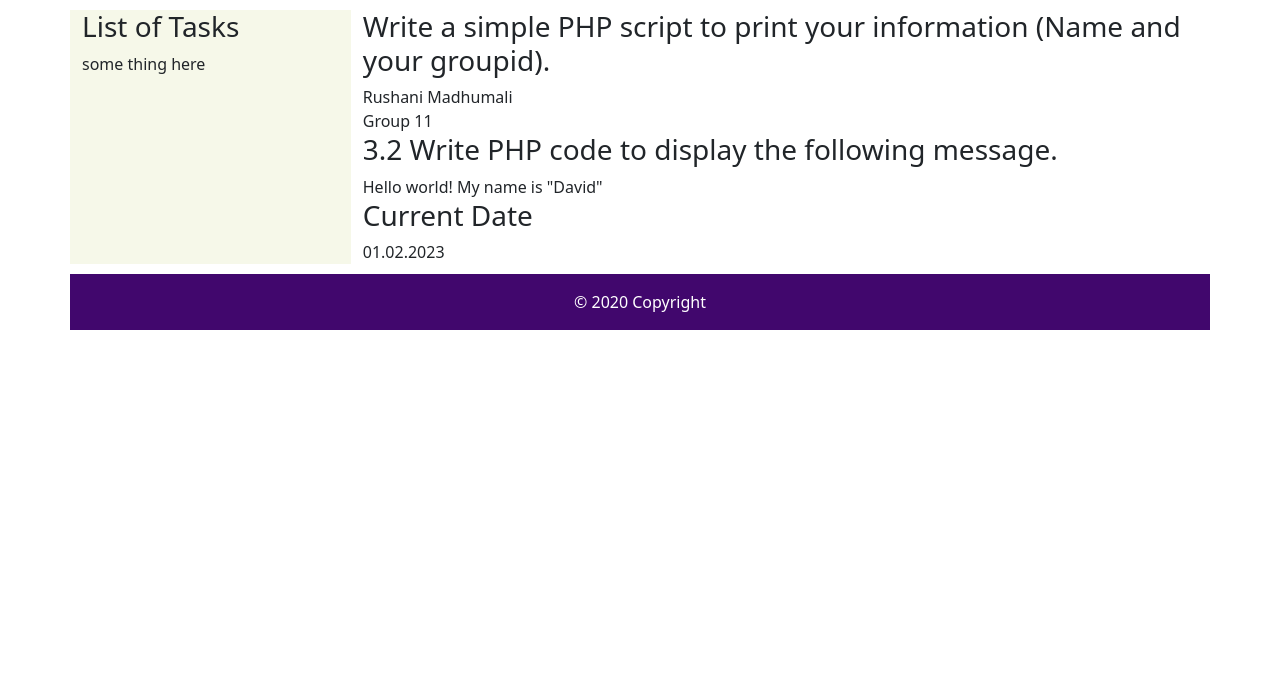
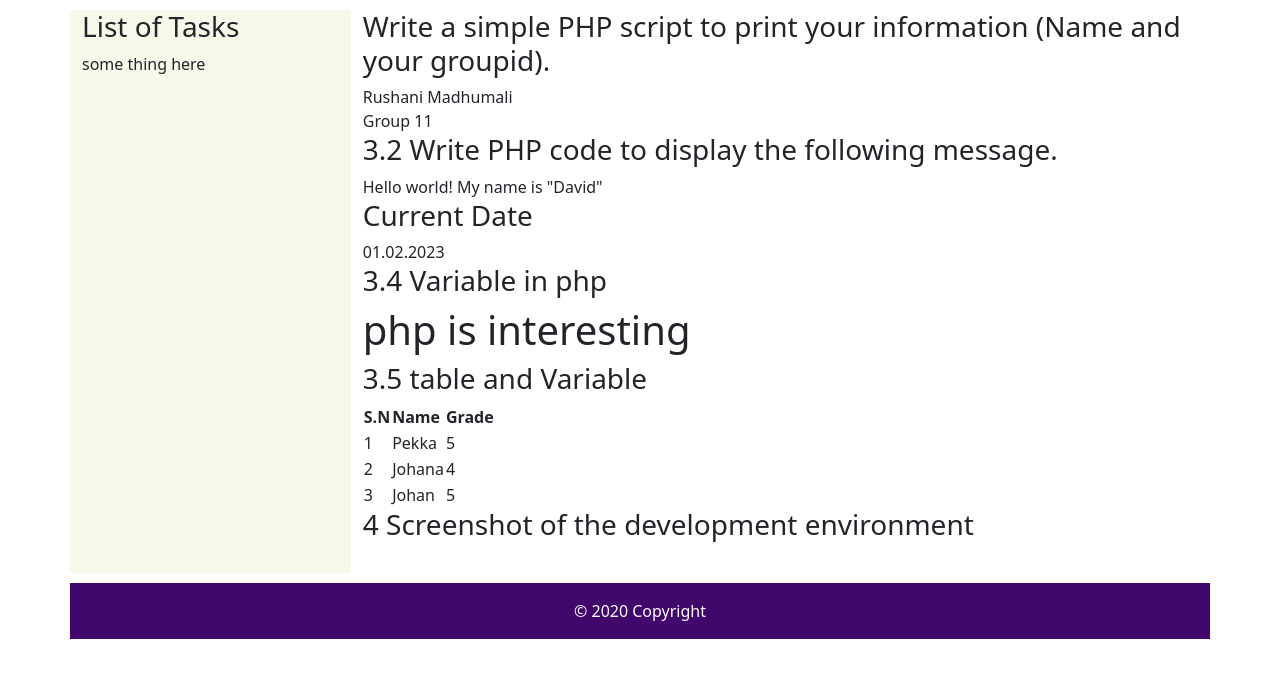
Before and after one commit to rushani22000/hrm_tasks, a PHP site: page /ex1.php in a window 1280 px wide. Shown: the part 56-734 px from the top of the page. Run offline with PHP 8.4, Linux system fonts and the light colour scheme; data that the repository does not hold is empty.

Commit message:
add some chenges

```diff
--- a/layout/ex1.php
+++ b/layout/ex1.php
@@ -17,5 +17,40 @@
         <?php
         echo date("d.m.Y")
         ?>
+ <h3> 3.4 Variable in php </h3>
+ <?php $title1 = "php is interesting";
+ echo "<h1>" .$title1 . "</h1>";
+ ?>
+
+
+ <h3> 3.5 table and Variable </h3>
+ <?php
+ $g1 = 5;
+ $g2 = 4;
+ $g3 = 5;
+ echo "
+ <table>
+ <tr>
+ <th> S.N </th> <th> Name </th> <th> Grade </th>
+ </tr>
+
+ <tr>
+ <td> 1 </td> <td> Pekka </td> <td> $g1 </td>
+ </tr>
+
+ <tr>
+ <td> 2 </td> <td> Johana </td> <td> $g2 </td>
+ </tr>
+
+ <tr>
+ <td> 3 </td> <td> Johan </td> <td> $g3 </td>
+ </tr>
+
+ </table>";
+ ?>
+
+ <h3> 4 Screenshot of the development environment</h3>
+ <img src="" alt="">
+
 
 <?php include "footer.php" ?>
```
